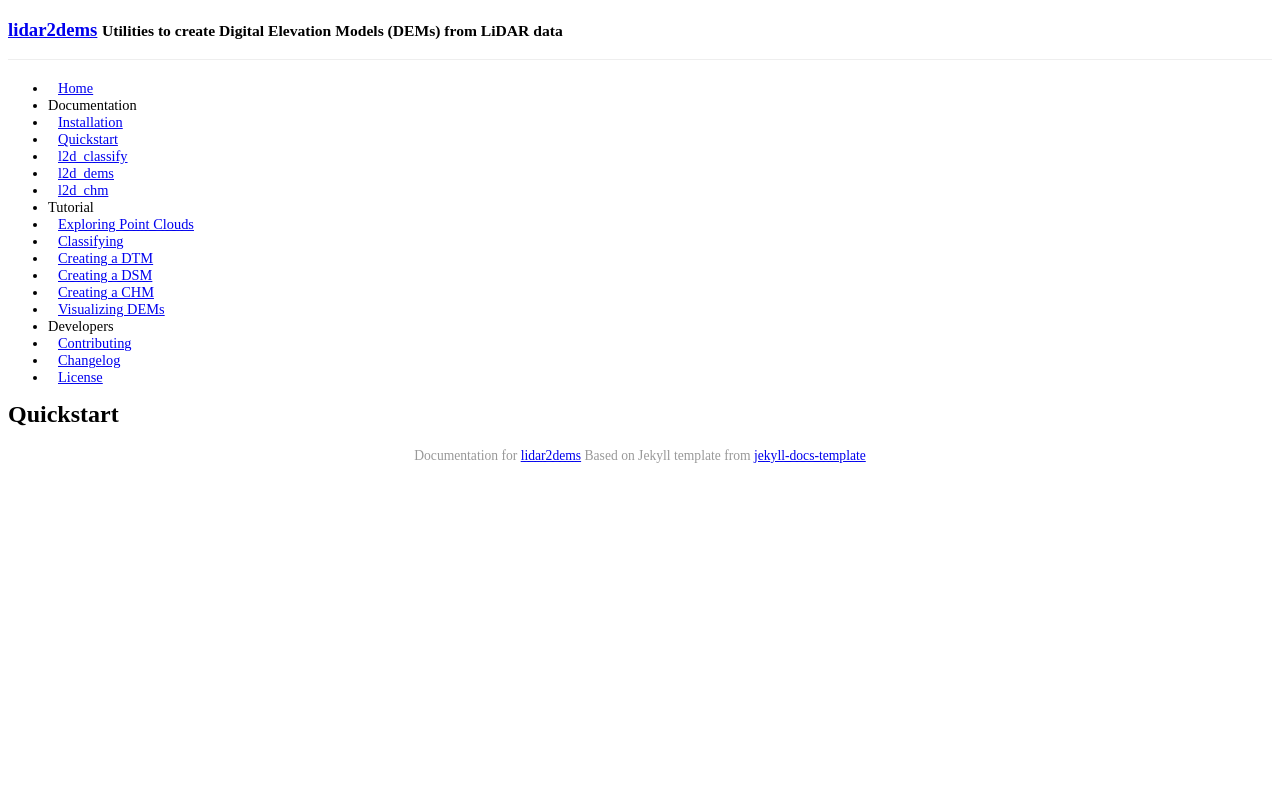
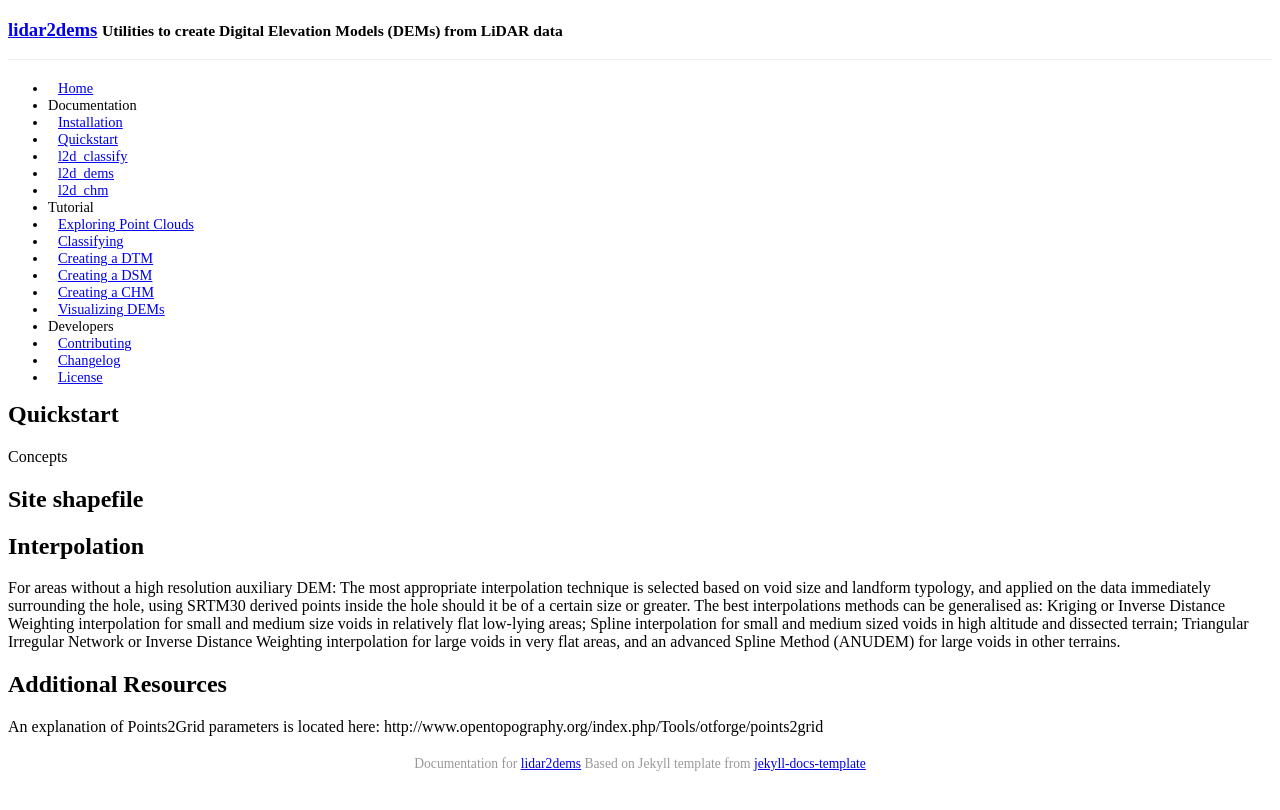
Before and after one commit to Applied-GeoSolutions/lidar2dems, a Jekyll site: the page built from _posts/2015-05-28-quickstart.md, in a window 1280 px wide. Shown: the top 810 px of the page. Built offline with Jekyll 4.4.1, drawn with Linux system fonts in a browser that asks for light colours; Markdown is read by kramdown in place of the engine named in the settings; a style sheet for code colours, icons or effects is not loaded.

Commit message:
some initial text

```diff
--- a/_posts/2015-05-28-quickstart.md
+++ b/_posts/2015-05-28-quickstart.md
@@ -5,3 +5,18 @@
 date: 2015-05-28 22:36:43
 order: 1
 ---
+
+
+Concepts
+
+## Site shapefile
+
+
+
+
+## Interpolation
+For areas without a high resolution auxiliary DEM: The most appropriate interpolation technique is selected based on void size and landform typology, and applied on the data immediately surrounding the hole, using SRTM30 derived points inside the hole should it be of a certain size or greater. The best interpolations methods can be generalised as: Kriging or Inverse Distance Weighting interpolation for small and medium size voids in relatively flat low-lying areas; Spline interpolation for small and medium sized voids in high altitude and dissected terrain; Triangular Irregular Network or Inverse Distance Weighting interpolation for large voids in very flat areas, and an advanced Spline Method (ANUDEM) for large voids in other terrains.
+
+## Additional Resources
+An explanation of Points2Grid parameters is located here:
+http://www.opentopography.org/index.php/Tools/otforge/points2grid
```
Also changed, not shown: _posts/2015-05-28-classifying.md (+6 -0 lines).
